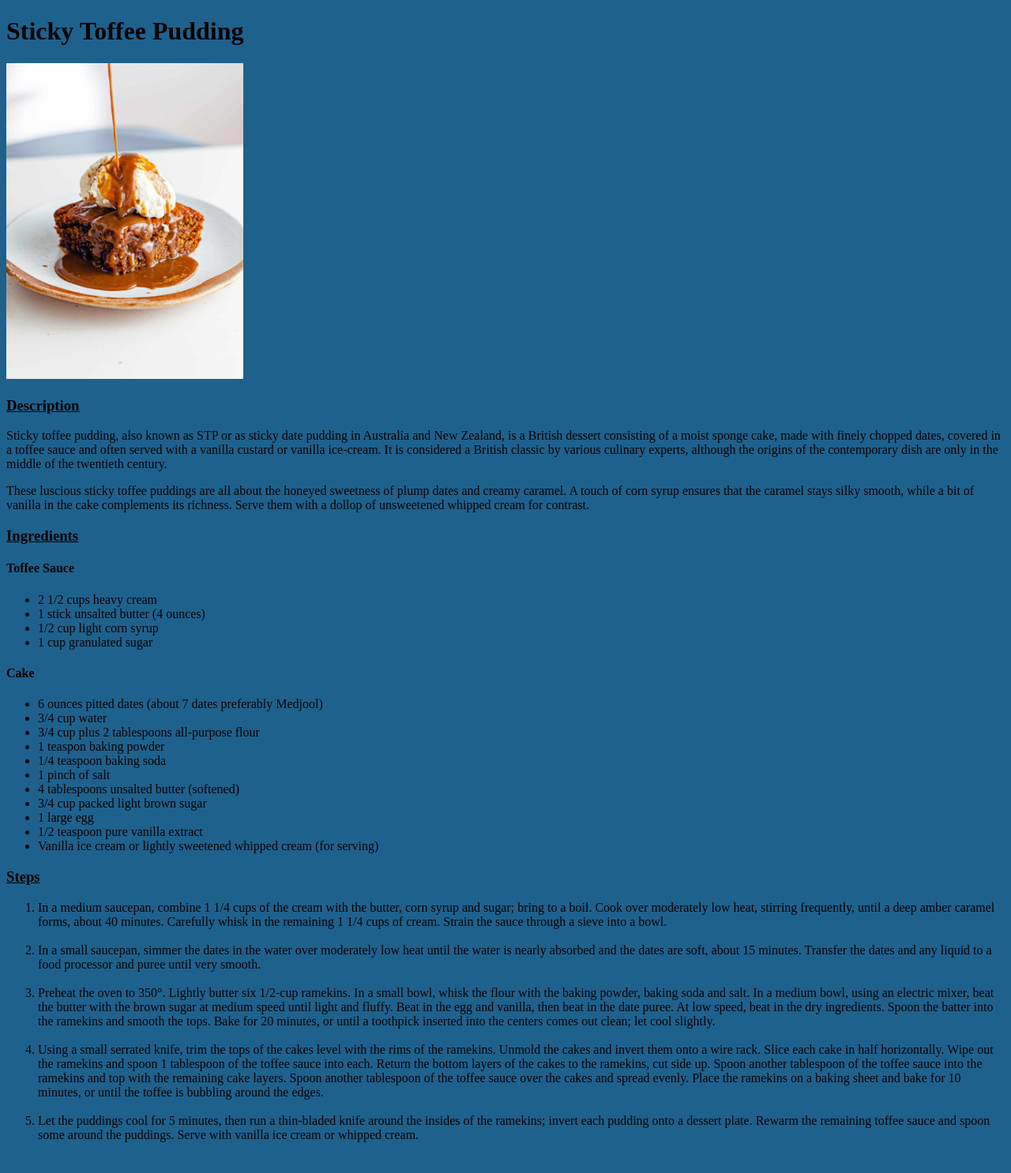
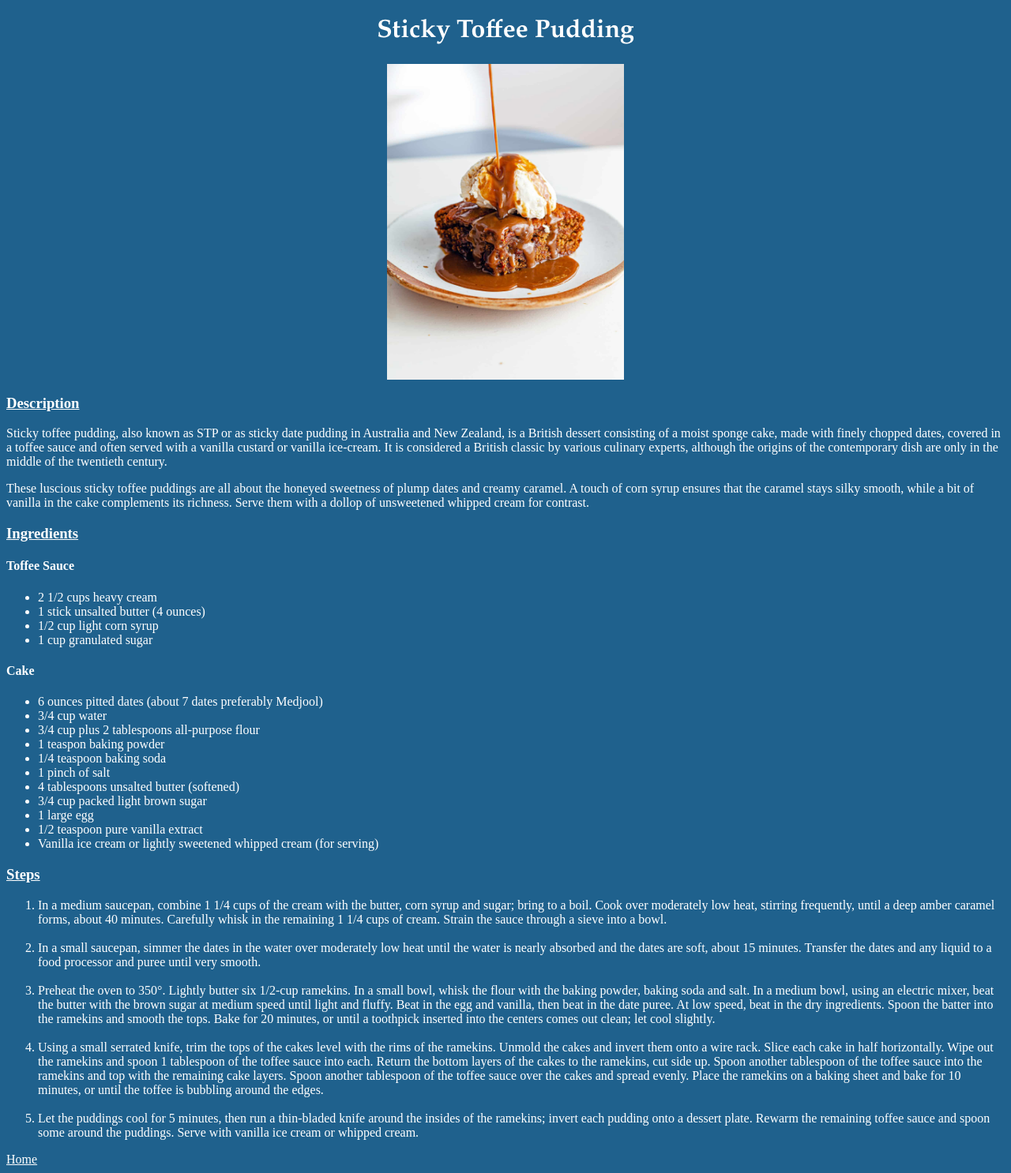
Before and after one commit to Thalachanar/odin-recipes, a plain HTML site: page recipes/sticky-toffee-pudding.html in a window 1280 px wide. Shown: the whole page at 79% size. Before the commit the page ends 1463 px from the top, so only its background shows below. Drawn offline with Linux system fonts and the light colour scheme.

Commit message:
Add Home buttons, center food images and add chef image to index.html

```diff
--- a/recipes/sticky-toffee-pudding.html
+++ b/recipes/sticky-toffee-pudding.html
@@ -8,8 +8,8 @@
     <title>Sticky Toffee Pudding Recipe</title>
 </head>
 <body>
-    <h1>Sticky Toffee Pudding</h1>
-        <img src="../img/veganultimatestickytoffeepuddingrecipeh1.jpg" alt="Picture of sticky toffee pudding" width="300" height="400">
+    <h1 class="title">Sticky Toffee Pudding</h1>
+        <img class="food-pic" src="../img/veganultimatestickytoffeepuddingrecipeh1.jpg" alt="Picture of sticky toffee pudding" width="300" height="400">
         <h3><u>Description</u></h3>
             <p>Sticky toffee pudding, also known as STP or as sticky date pudding in Australia and New Zealand, is a British dessert
                 consisting of a moist sponge cake, made with finely chopped dates, covered in a toffee sauce and often served with a
@@ -67,5 +67,6 @@
                     pudding onto a dessert plate. Rewarm the remaining toffee sauce and spoon some around the puddings. Serve with vanilla
                     ice cream or whipped cream.</li>
             </ol>
+    <a href="../index.html">Home</a>
 </body>
 </html>
--- a/styles.css
+++ b/styles.css
@@ -7,3 +7,23 @@
     text-align: center;
     font-family: Palatino, "Palatino LT STD", "Palatino Linotype", "Book Antiqua", Georgia, serif;
 }
+
+.food-pic {
+    display: block;
+    margin-left: auto;
+    margin-right: auto;
+}
+
+.chef-pic {
+    display: block;
+    margin-left: auto;
+    margin-right: auto;
+}
+
+a {
+    color: white;
+}
+
+h1, h2, h3, h4, h5, h6, li, p {
+    color: white
+}
```
Also changed, not shown: index.html (+1 -0 lines), recipes/french-toast.html (+3 -2 lines), recipes/spaghetti.html (+3 -2 lines), img/chef.jpg (added).
